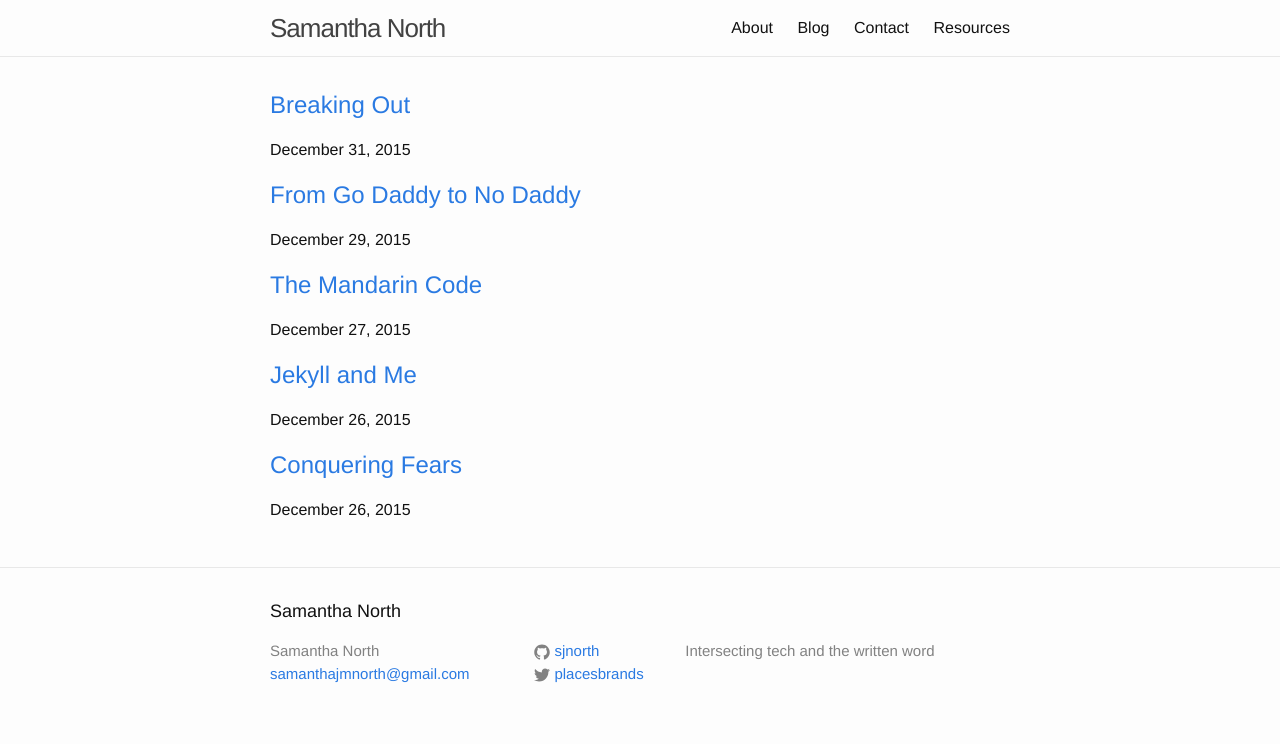
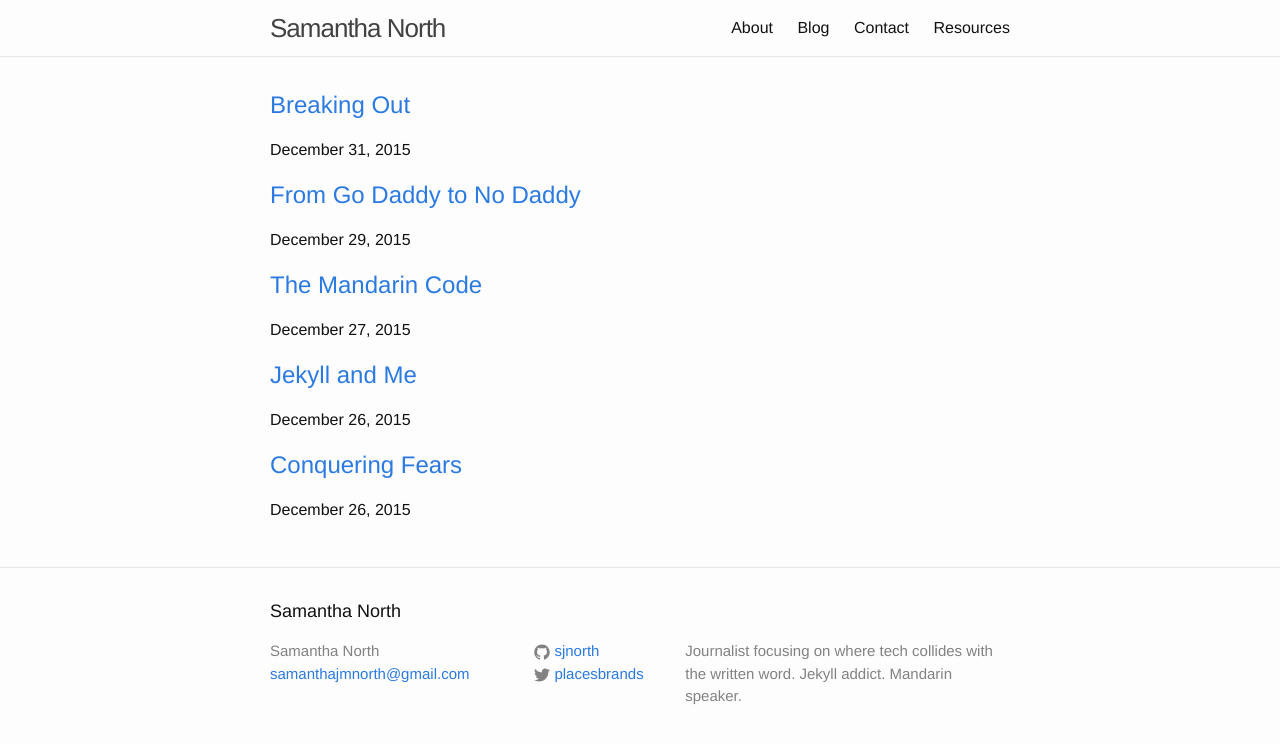
Before and after one commit to sjnorth/sjnorth.github.io, a Jekyll site: the page built from index.html, in a window 1280 px wide. Shown: the top 744 px of the page. Built offline with Jekyll 4.4.1, drawn with Linux system fonts in a browser that asks for light colours.

Commit message:
updated snippet bio

```diff
--- a/_config.yml
+++ b/_config.yml
@@ -9,7 +9,7 @@
 title: Samantha North
 email: samanthajmnorth@gmail.com
 description: > #
-  Intersecting tech and the written word
+  Journalist focusing on where tech collides with the written word. Jekyll addict. Mandarin speaker.
 baseurl: "" # the subpath of your site, e.g. /blog
 url: "http://sjnorth.github.io" # the base hostname & protocol for your site
 twitter_username: placesbrands
```
